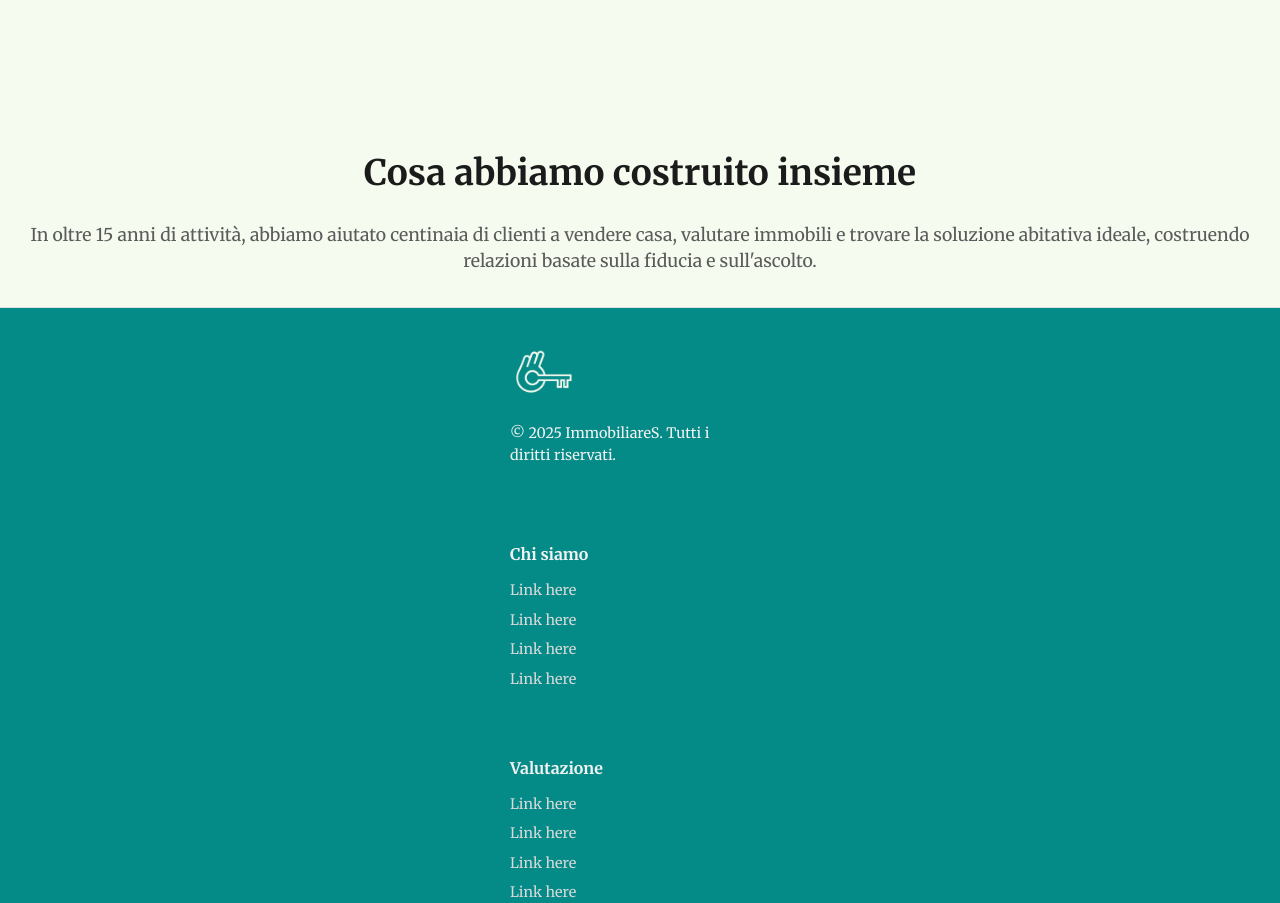
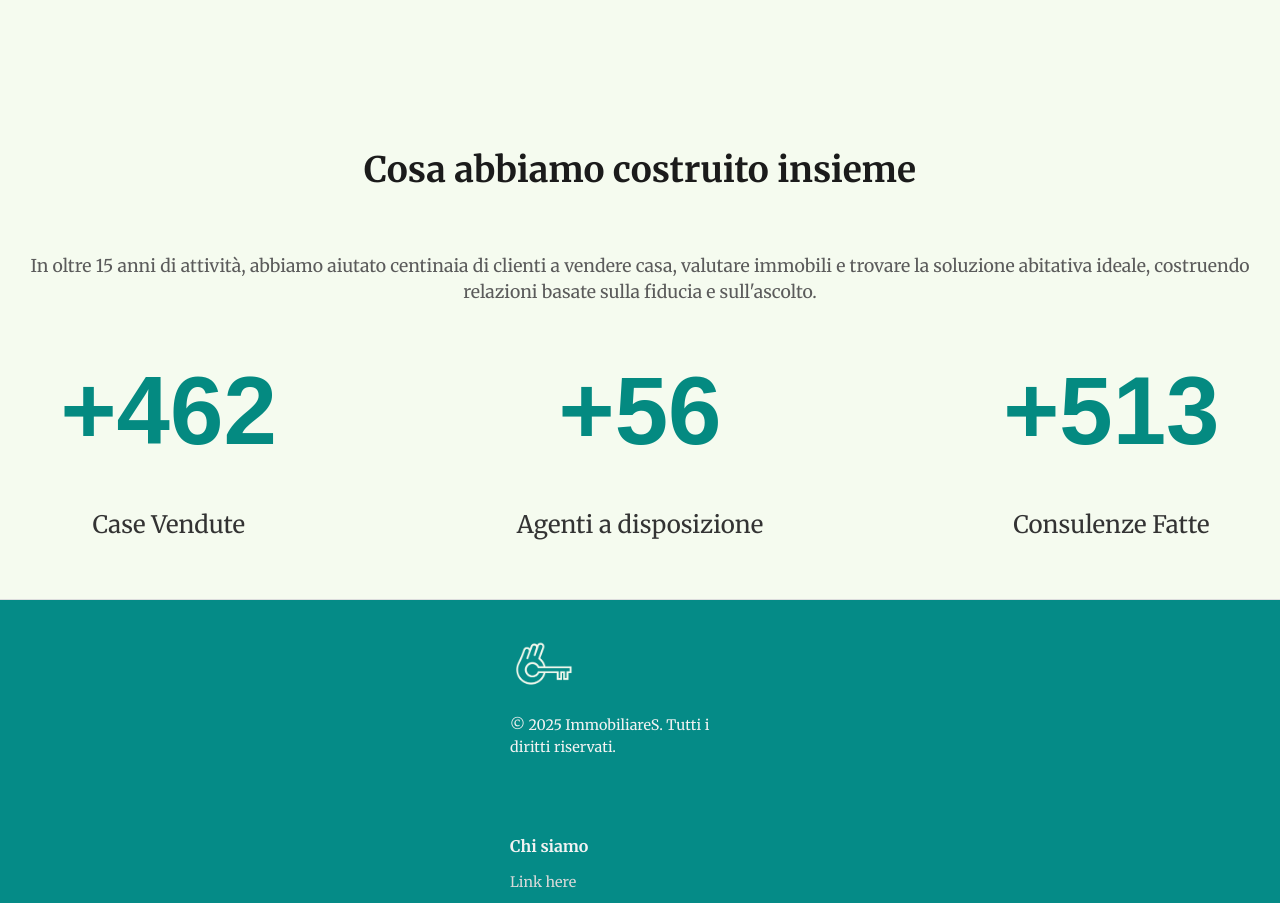
Before and after one commit to Alx370/Rooftop, a React (Vite) app in the folder capibaraweb-main/: page /chi-siamo in a window 1280 px wide. Shown: the part 2540-3443 px from the top of the page. Built offline with nearby package versions, Linux system fonts and the light colour scheme.

Commit message:
ultimazione pagina Chi Siamo

```diff
--- a/capibaraweb-main/src/pages/ChiSiamo/chisiamo.css
+++ b/capibaraweb-main/src/pages/ChiSiamo/chisiamo.css
@@ -392,6 +392,12 @@
   gap: 10px;
   align-items: center;
   box-shadow: 0px 4px 12px rgba(138, 138, 138, 0.4);
+  transition: transform 0.3s ease, box-shadow 0.3s ease;
+}
+
+.recapiti-btn:hover {
+  transform: scale(1.05);
+  box-shadow: 0px 6px 16px rgba(138, 138, 138, 0.6);
 }
 
 
@@ -434,3 +440,61 @@
   border-bottom-right-radius: 35px;
   object-fit: cover;
 }
+
+
+/* ------------------------------------------------------ */
+/* DATI SECTION */
+/* ------------------------------------------------------ */
+
+.dati-section h1 {
+  font-size: 2.2rem;
+  font-weight: 700;
+  color: #1b1b1b;
+  text-align: center;
+}
+
+.dati-section p {
+  color: #5b5b5b;
+  font-size: 1.1rem;
+  text-align: center;
+}
+
+.dati-section {
+  margin: 2rem 1rem 2rem;
+  display: flex;
+  flex-direction: column;
+  align-items: center;
+  gap: 1rem;
+}
+
+.dati-cards-container {
+  display: flex;
+  justify-content: center;
+  align-items: center;
+  gap: 15rem;
+}
+
+.dati-card {
+  display: flex;
+  flex-direction: column;
+  justify-content: center;
+  align-items: center;
+  text-align: center;
+}
+
+.dati-card h3 {
+  font-size: 6rem;
+  font-weight: 700;
+  color: #048A81;
+  font-family: 'Montserrat', sans-serif;
+  font-weight: 600;
+}
+
+.title-card {
+  margin: 0 0 0 0;
+}
+
+.dati-card p {
+  font-size: 1.5rem;
+  color: #333;
+}
--- a/capibaraweb-main/src/pages/ChiSiamo/chisiamo.jsx
+++ b/capibaraweb-main/src/pages/ChiSiamo/chisiamo.jsx
@@ -300,13 +300,31 @@ export default function ChiSiamo() {
       {/* -------------------------------- */}
       {/* I DATI */}
       {/* -------------------------------- */}
-      <section className="hero-title">
+      <section className="dati-section">
         <h1>Cosa abbiamo costruito insieme</h1>
         <p>
           In oltre 15 anni di attività, abbiamo aiutato centinaia di clienti a vendere casa,
           valutare immobili e trovare la soluzione abitativa ideale, costruendo relazioni basate
           sulla fiducia e sull'ascolto.
         </p>
+
+        <div className="dati-cards-container">
+          <div className="dati-card">
+            <h3 className="title-card">+462</h3>
+            <p>Case Vendute</p>
+          </div>
+
+          <div className="dati-card">
+            <h3 className="title-card">+56</h3>
+            <p>Agenti a disposizione</p>
+          </div>
+
+          <div className="dati-card">
+            <h3 className="title-card">+513</h3>
+            <p>Consulenze Fatte</p>
+          </div>
+        </div>
+
       </section>
 
     </div>
```
